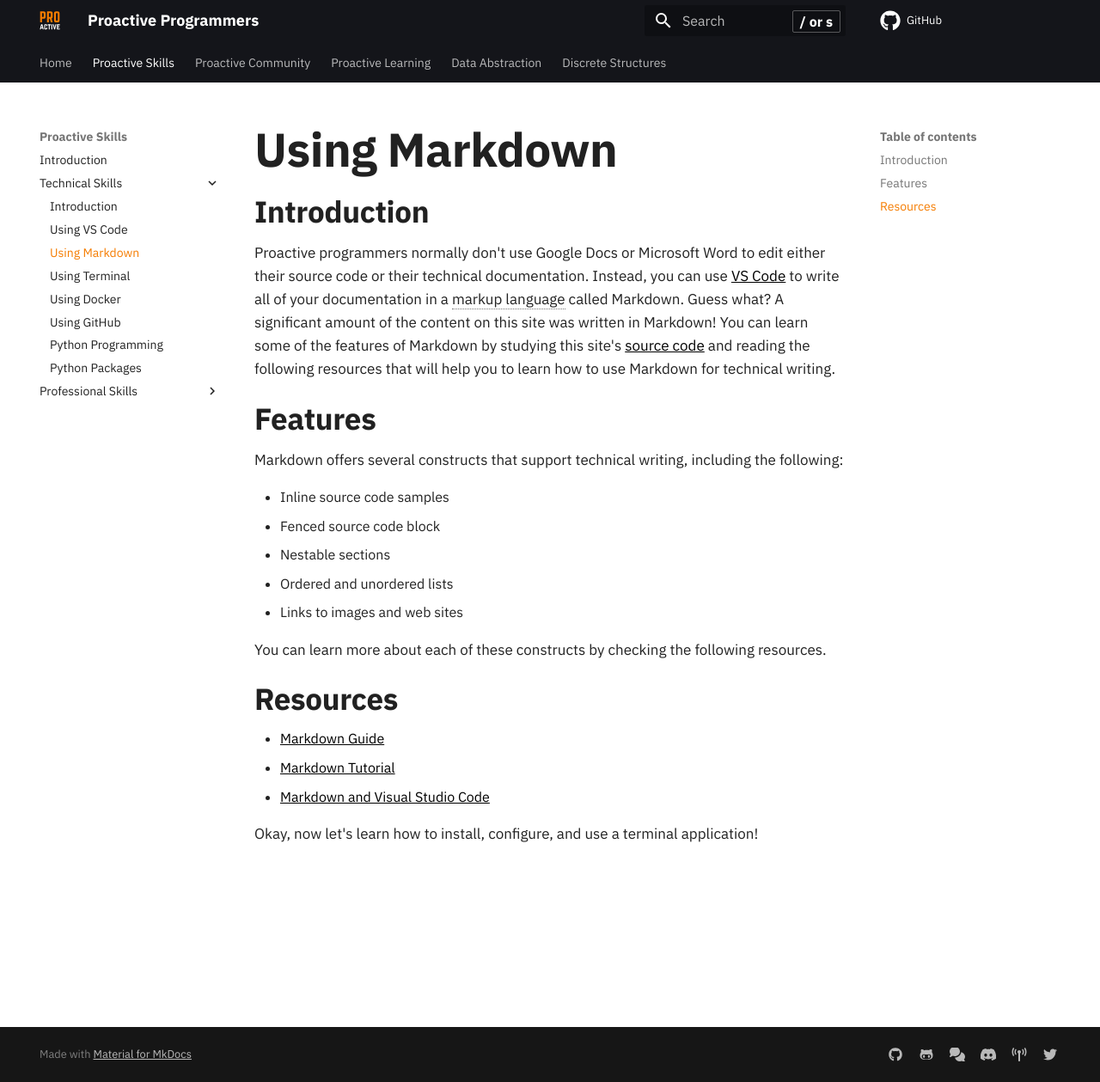
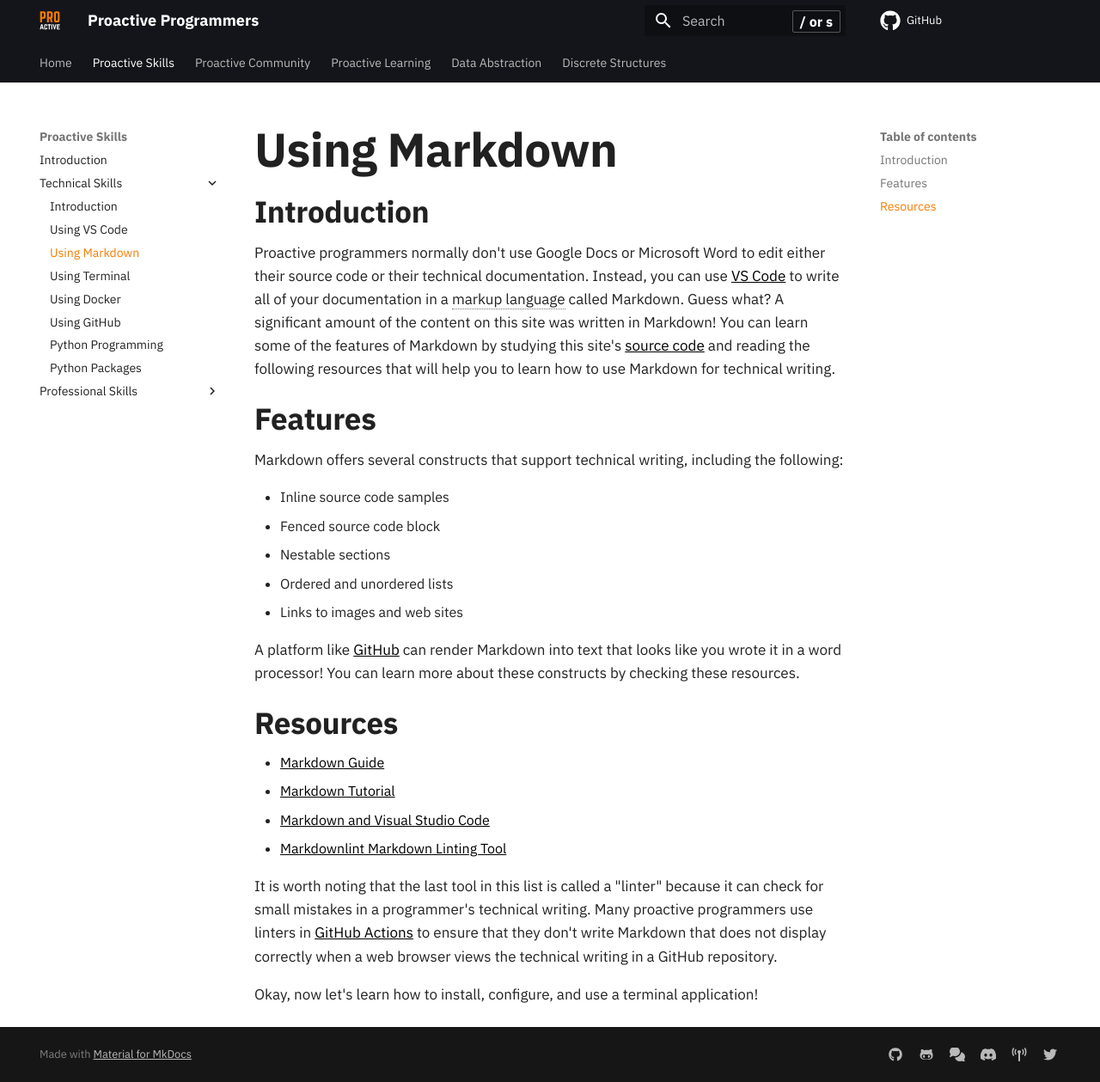
Before and after one commit to ProactiveProgrammers/www.proactiveprogrammers.com, an MkDocs documentation site: the page built from docs/proactive-skills/technical-skills/using-markdown.md, in a window 1280 px wide and 1259 px high. Shown: the whole window at 86% size. Built offline with MkDocs 1.6.1 and Material for MkDocs 9.7.7, drawn with Linux system fonts in a browser that asks for light colours; comment, search, counter and statistics services are not loaded.

Commit message:
feat: Add more content and transitions to the using-markdown.

```diff
--- a/docs/proactive-skills/technical-skills/using-markdown.md
+++ b/docs/proactive-skills/technical-skills/using-markdown.md
@@ -23,14 +23,23 @@ following:
 * Ordered and unordered lists
 * Links to images and web sites
 
-You can learn more about each of these constructs by checking the following
-resources.
+A platform like [GitHub](https://github.com/) can render Markdown into text that
+looks like you wrote it in a word processor! You can learn more about these
+constructs by checking these resources.
 
 ## Resources
 
 - [Markdown Guide](https://www.markdownguide.org/)
 - [Markdown Tutorial](https://www.markdowntutorial.com/)
 - [Markdown and Visual Studio Code](https://code.visualstudio.com/docs/languages/markdown)
+- [Markdownlint Markdown Linting Tool](https://github.com/markdownlint/markdownlint)
+
+It is worth noting that the last tool in this list is called a "linter" because
+it can check for small mistakes in a programmer's technical writing. Many
+proactive programmers use linters in [GitHub
+Actions](https://github.com/features/actions) to ensure that they don't write
+Markdown that does not display correctly when a web browser views the technical
+writing in a GitHub repository.
 
 Okay, now let's learn how to install, configure, and use a terminal application!
 
```
